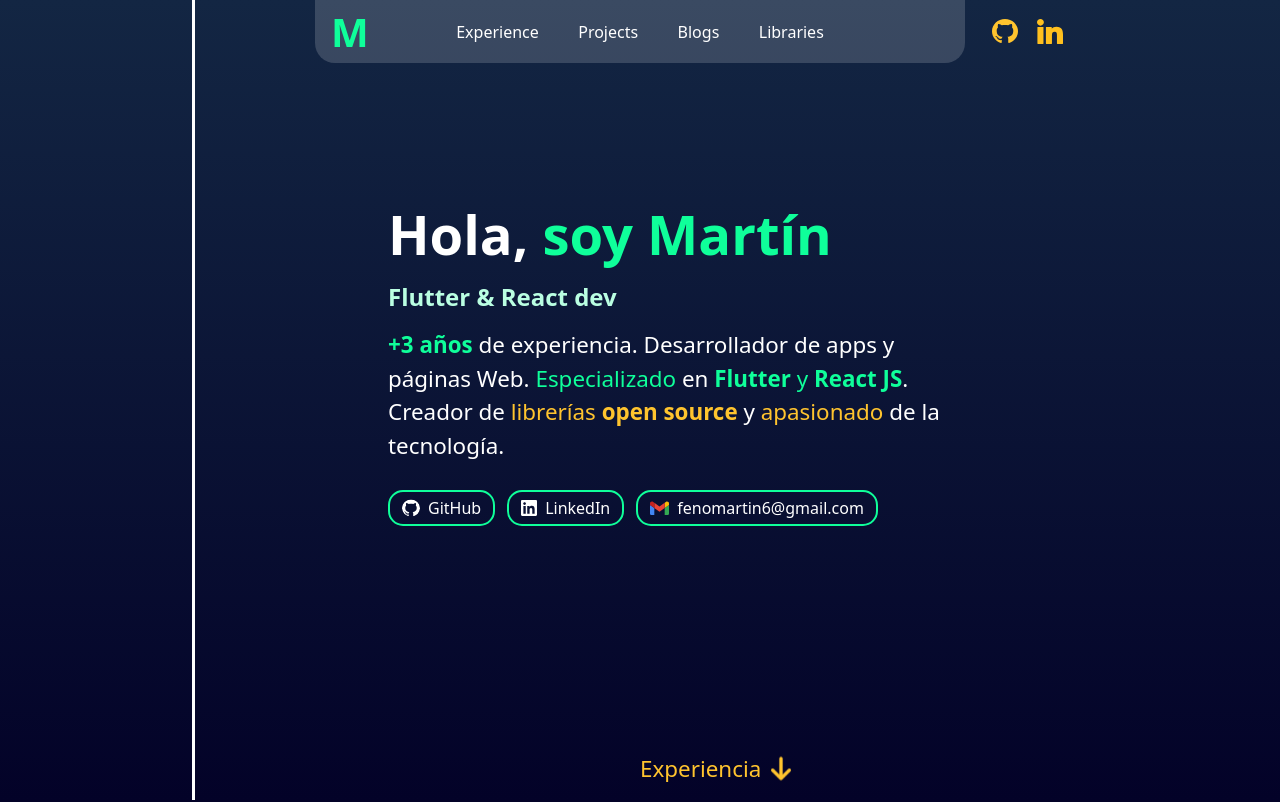
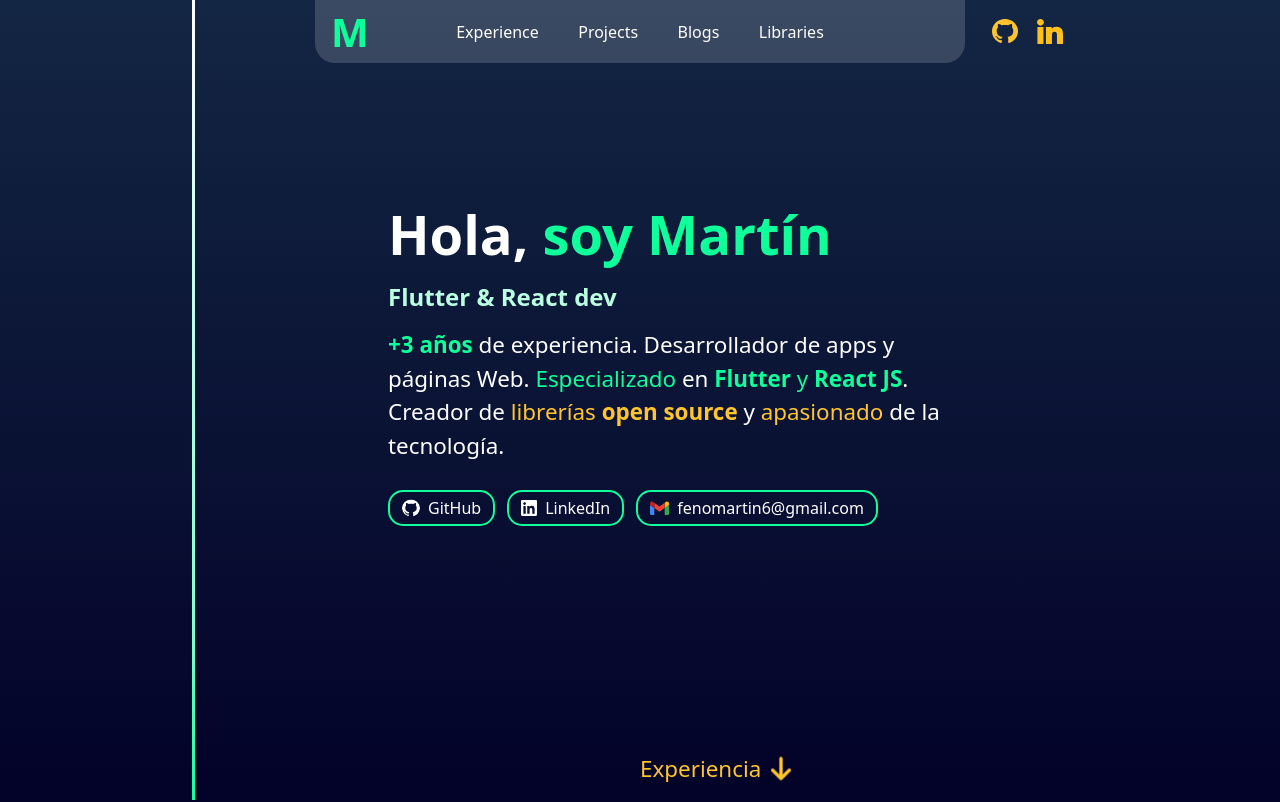
Before and after one commit to Martin-Fenocchio/Portfolio, a React (Vite) app: page / in a window 1280 px wide. Shown: the top 802 px of the page. Built offline with nearby package versions, Linux system fonts and the light colour scheme.

Commit message:
feat: add gradient for layout's line

```diff
--- a/src/assets/styles/global.scss
+++ b/src/assets/styles/global.scss
@@ -20,7 +20,13 @@ html {
 }
 
 .line {
-  background-color: white;
+  background: $green;
+  background: linear-gradient(
+    0deg,
+    $green 0%,
+    rgba(130, 255, 202, 1) 21%,
+    white 100%
+  );
   height: 100%;
   width: 0.25vw;
   position: fixed;
```
